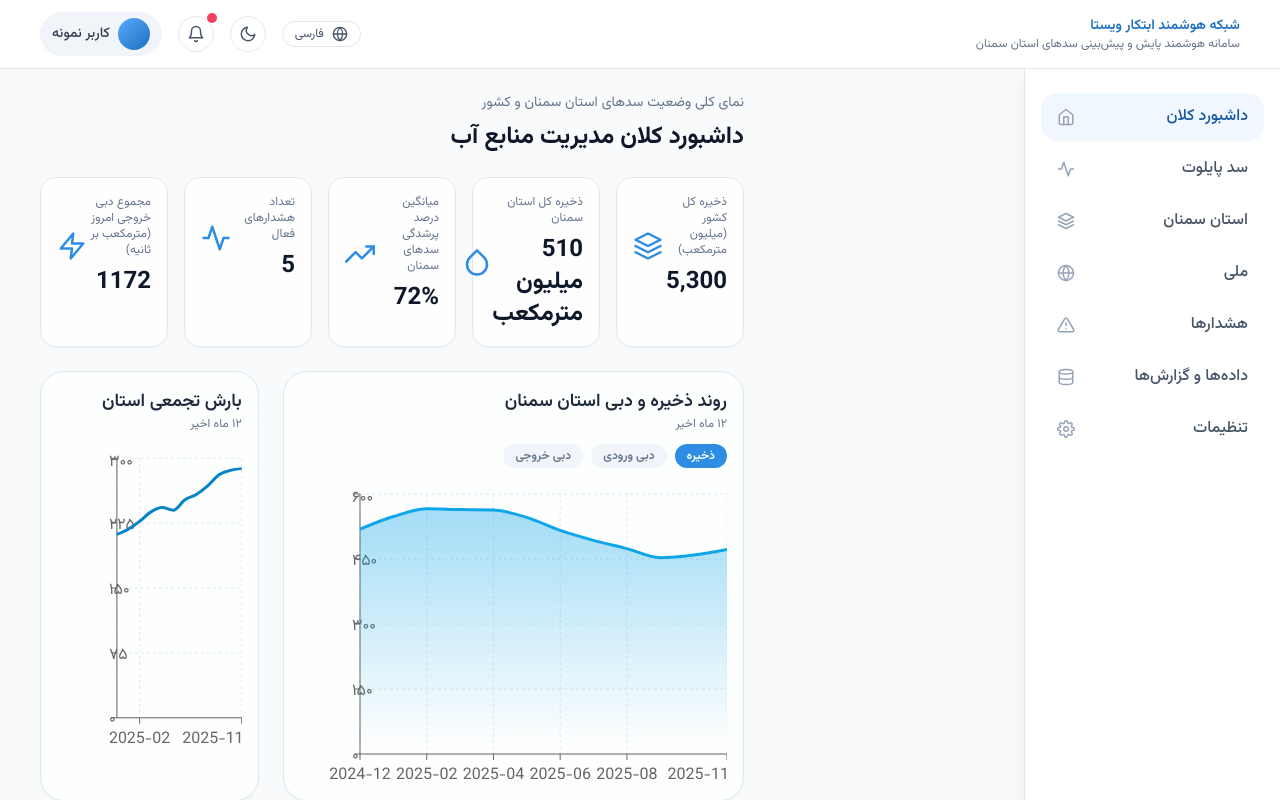
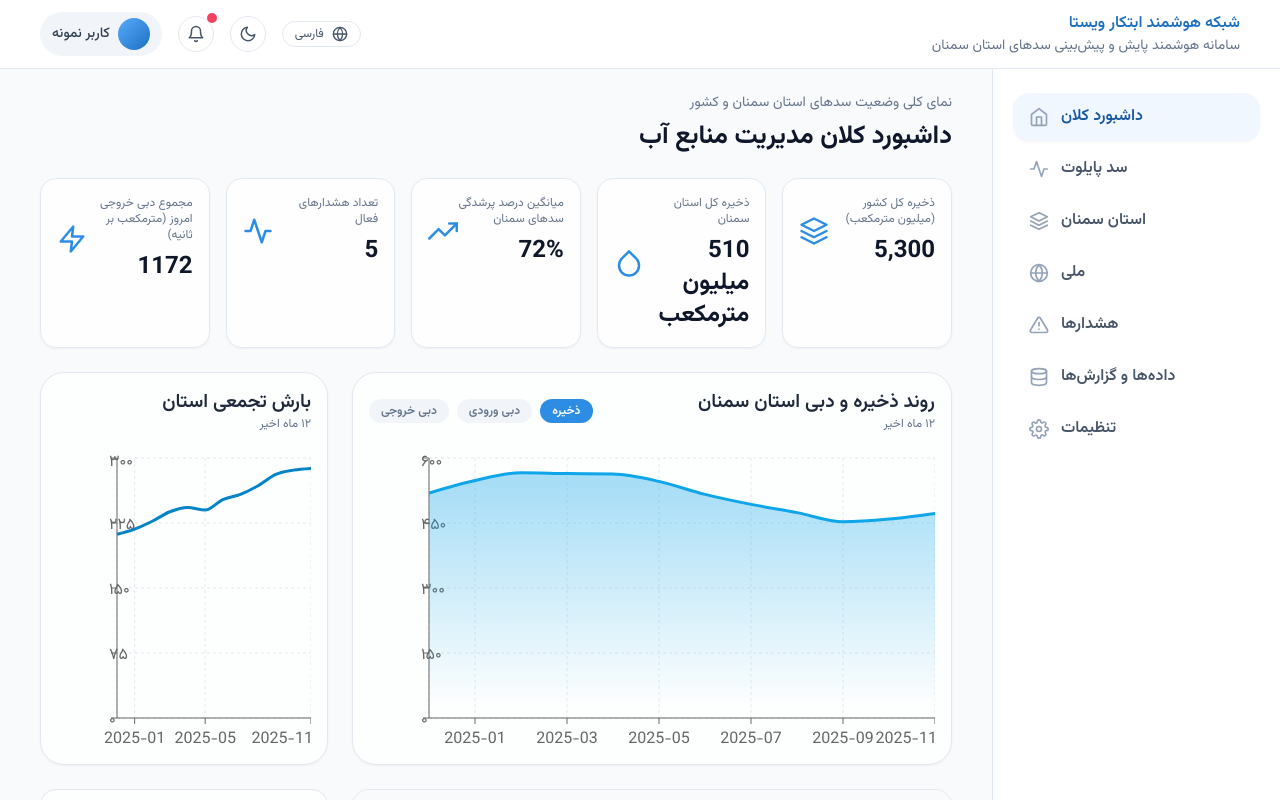
Before and after one commit to DeveloperCodeBase/suface, a React (Vite) app: page / in a window 1280 px wide. Shown: the top 800 px of the page. Built offline with nearby package versions, Linux system fonts and the light colour scheme.

Commit message:
Improve responsive layout and navigation

```diff
--- a/src/App.tsx
+++ b/src/App.tsx
@@ -1,5 +1,5 @@
 import React, { useEffect, useState } from 'react';
-import { Route, Routes } from 'react-router-dom';
+import { Route, Routes, useLocation } from 'react-router-dom';
 import Navbar from './components/Navbar';
 import Sidebar from './components/Sidebar';
 import OverviewPage from './pages/OverviewPage';
@@ -14,6 +14,7 @@ import { DataProvider } from './context/DataContext';
 const App: React.FC = () => {
   const [sidebarOpen, setSidebarOpen] = useState(false);
   const [theme, setTheme] = useState<'light' | 'dark'>('light');
+  const location = useLocation();
 
   useEffect(() => {
     document.documentElement.classList.toggle('dark', theme === 'dark');
@@ -24,17 +25,49 @@ const App: React.FC = () => {
     document.documentElement.setAttribute('dir', 'rtl');
   }, []);
 
+  useEffect(() => {
+    setSidebarOpen(false);
+  }, [location.pathname]);
+
+  useEffect(() => {
+    if (!sidebarOpen) {
+      document.body.style.removeProperty('overflow');
+      return;
+    }
+
+    const handleKeyDown = (event: KeyboardEvent) => {
+      if (event.key === 'Escape') {
+        setSidebarOpen(false);
+      }
+    };
+
+    document.body.style.overflow = 'hidden';
+    window.addEventListener('keydown', handleKeyDown);
+    return () => {
+      window.removeEventListener('keydown', handleKeyDown);
+      document.body.style.removeProperty('overflow');
+    };
+  }, [sidebarOpen]);
+
   return (
     <DataProvider>
-      <div className={`min-h-screen bg-slate-50 text-slate-900 dark:bg-slate-950 dark:text-white`}>
+      <div className="min-h-screen bg-slate-50 text-slate-900 dark:bg-slate-950 dark:text-white">
         <Navbar
-          onMenuClick={() => setSidebarOpen((prev) => !prev)}
+          onMenuClick={() => setSidebarOpen(true)}
           theme={theme}
           onThemeToggle={() => setTheme((prev) => (prev === 'light' ? 'dark' : 'light'))}
         />
-        <div className="flex">
-          <Sidebar isOpen={sidebarOpen} />
-          <main className="flex-1 px-4 py-6 sm:px-6 lg:px-10 lg:pr-6 lg:mr-64">
+        <div className="relative flex w-full">
+          <Sidebar isOpen={sidebarOpen} onClose={() => setSidebarOpen(false)} />
+          {sidebarOpen && (
+            <div
+              role="presentation"
+              className="fixed inset-0 z-30 bg-slate-900/50 backdrop-blur-sm lg:hidden"
+              onClick={() => setSidebarOpen(false)}
+            />
+          )}
+          <main className="flex-1 px-4 pb-10 pt-6 sm:px-6 lg:px-10">
+            <div className="mx-auto w-full max-w-7xl space-y-8">
               <Routes>
                 <Route path="/" element={<OverviewPage />} />
                 <Route path="/pilot-dam" element={<DamDetailPage />} />
@@ -44,6 +77,7 @@ const App: React.FC = () => {
                 <Route path="/data" element={<DataPage />} />
                 <Route path="/settings" element={<SettingsPage />} />
               </Routes>
+            </div>
           </main>
         </div>
       </div>
--- a/src/components/BarChartCard.tsx
+++ b/src/components/BarChartCard.tsx
@@ -57,7 +57,7 @@ const BarChartCard: React.FC<BarChartCardProps> = ({
       }`}
     >
       <div>
-        <h3 className="text-lg font-semibold text-slate-800 dark:text-white">{title}</h3>
+        <h3 className="section-title text-slate-800 dark:text-white">{title}</h3>
         {subtitle && <p className="text-xs text-slate-500">{subtitle}</p>}
       </div>
       <div className="mt-4" style={{ height }}>
--- a/src/components/Navbar.tsx
+++ b/src/components/Navbar.tsx
@@ -9,9 +9,9 @@ interface NavbarProps {
 
 const Navbar: React.FC<NavbarProps> = ({ onMenuClick, theme, onThemeToggle }) => {
   return (
-    <header className="sticky top-0 z-30 border-b border-slate-200 bg-white/90 backdrop-blur dark:border-slate-700 dark:bg-slate-900/80">
-      <div className="flex items-center justify-between px-4 py-3 sm:px-6 lg:px-10">
-        <div className="flex items-center gap-3">
+    <header className="sticky top-0 z-50 border-b border-slate-200 bg-white/90 backdrop-blur dark:border-slate-700 dark:bg-slate-900/80">
+      <div className="flex flex-wrap items-center justify-between gap-4 px-4 py-3 sm:px-6 lg:px-10">
+        <div className="flex items-center gap-3 text-right">
           <button
             onClick={onMenuClick}
             className="rounded-xl border border-slate-200 p-2 text-slate-600 hover:bg-slate-100 dark:border-slate-700 dark:text-slate-200 dark:hover:bg-slate-800 lg:hidden"
@@ -19,13 +19,13 @@ const Navbar: React.FC<NavbarProps> = ({ onMenuClick, theme, onThemeToggle }) =>
           >
             <FiMenu className="text-xl" />
           </button>
-          <div>
-            <p className="text-sm font-semibold text-brand-600">شبکه هوشمند ابتکار ویستا</p>
-            <p className="text-xs text-slate-500">سامانه هوشمند پایش و پیش‌بینی سدهای استان سمنان</p>
+          <div className="leading-tight">
+            <p className="text-sm font-semibold text-brand-600 sm:text-base">شبکه هوشمند ابتکار ویستا</p>
+            <p className="text-xs text-slate-500 sm:text-sm">سامانه هوشمند پایش و پیش‌بینی سدهای استان سمنان</p>
           </div>
         </div>
 
-        <div className="flex items-center gap-4">
+        <div className="flex items-center gap-3 sm:gap-4">
           <div className="flex items-center gap-2 rounded-full border border-slate-200 px-3 py-1 text-xs text-slate-600 dark:border-slate-700 dark:text-slate-100">
             <FiGlobe className="text-base" />
             <span>فارسی</span>
--- a/src/components/Sidebar.tsx
+++ b/src/components/Sidebar.tsx
@@ -1,6 +1,15 @@
-import React from 'react';
+import React, { useEffect, useRef } from 'react';
 import { NavLink } from 'react-router-dom';
-import { FiActivity, FiAlertTriangle, FiDatabase, FiGlobe, FiHome, FiLayers, FiSettings } from 'react-icons/fi';
+import {
+  FiActivity,
+  FiAlertTriangle,
+  FiDatabase,
+  FiGlobe,
+  FiHome,
+  FiLayers,
+  FiSettings,
+  FiX
+} from 'react-icons/fi';
 
 const navItems = [
   { label: 'داشبورد کلان', icon: <FiHome />, path: '/' },
@@ -14,30 +23,83 @@ const navItems = [
 
 interface SidebarProps {
   isOpen: boolean;
+  onClose: () => void;
 }
 
-const Sidebar: React.FC<SidebarProps> = ({ isOpen }) => {
+const focusableSelectors = 'a[href], button:not([disabled]), [tabindex="0"]';
+
+const Sidebar: React.FC<SidebarProps> = ({ isOpen, onClose }) => {
+  const sidebarRef = useRef<HTMLDivElement>(null);
+
+  useEffect(() => {
+    if (!isOpen) return;
+    const sidebar = sidebarRef.current;
+    if (!sidebar) return;
+
+    const focusable = sidebar.querySelectorAll<HTMLElement>(focusableSelectors);
+    const first = focusable[0];
+    const last = focusable[focusable.length - 1];
+    first?.focus();
+
+    const handleKeyDown = (event: KeyboardEvent) => {
+      if (event.key === 'Tab' && focusable.length > 1) {
+        if (event.shiftKey && document.activeElement === first) {
+          event.preventDefault();
+          last?.focus();
+        } else if (!event.shiftKey && document.activeElement === last) {
+          event.preventDefault();
+          first?.focus();
+        }
+      }
+
+      if (event.key === 'Escape') {
+        onClose();
+      }
+    };
+
+    sidebar.addEventListener('keydown', handleKeyDown);
+    return () => {
+      sidebar.removeEventListener('keydown', handleKeyDown);
+    };
+  }, [isOpen, onClose]);
+
   return (
     <aside
-      className={`fixed inset-y-0 right-0 z-40 w-64 transform border-l border-slate-200 bg-white/95 px-4 py-6 shadow-lg transition-transform dark:border-slate-800 dark:bg-slate-900/95 lg:static lg:translate-x-0 ${
+      ref={sidebarRef}
+      tabIndex={-1}
+      className={`fixed inset-y-0 right-0 z-40 w-72 max-w-xs transform border-l border-slate-200 bg-white/95 px-5 py-6 shadow-2xl transition-transform duration-300 ease-out dark:border-slate-800 dark:bg-slate-900/95 lg:static lg:translate-x-0 lg:shadow-none ${
         isOpen ? 'translate-x-0' : 'translate-x-full lg:translate-x-0'
       }`}
+      role={isOpen ? 'dialog' : undefined}
+      aria-modal={isOpen || undefined}
+      aria-label="منوی ناوبری"
     >
-      <nav className="space-y-1 text-sm font-medium">
+      <div className="flex items-center justify-between lg:hidden">
+        <p className="menu-title text-slate-700 dark:text-slate-200">منوی اصلی</p>
+        <button
+          onClick={onClose}
+          className="rounded-full border border-slate-200 p-2 text-slate-500 transition hover:bg-slate-100 dark:border-slate-700 dark:text-slate-200 dark:hover:bg-slate-800"
+          aria-label="بستن منو"
+        >
+          <FiX className="text-lg" />
+        </button>
+      </div>
+      <nav className="mt-4 space-y-1 text-sm font-medium lg:mt-0">
         {navItems.map((item) => (
           <NavLink
             key={item.path}
             to={item.path}
+            onClick={onClose}
             className={({ isActive }) =>
-              `flex items-center justify-between rounded-2xl px-4 py-3 transition hover:bg-slate-100 dark:hover:bg-slate-800 ${
+              `flex flex-row-reverse items-center gap-3 rounded-2xl px-4 py-3 text-right transition focus-visible:outline focus-visible:outline-2 focus-visible:outline-offset-2 focus-visible:outline-brand-500 ${
                 isActive
-                  ? 'bg-brand-50 text-brand-700 dark:bg-brand-500/20 dark:text-brand-100'
-                  : 'text-slate-600 dark:text-slate-200'
+                  ? 'bg-brand-50 text-brand-700 shadow-sm dark:bg-brand-500/15 dark:text-brand-100'
+                  : 'text-slate-600 hover:bg-slate-100 dark:text-slate-200 dark:hover:bg-slate-800'
               }`
             }
           >
-            <span className="text-base">{item.label}</span>
-            <span className="text-lg text-slate-400">{item.icon}</span>
+            <span className="text-xl text-slate-400">{item.icon}</span>
+            <span className="menu-item text-base font-semibold leading-6">{item.label}</span>
           </NavLink>
         ))}
       </nav>
--- a/src/index.css
+++ b/src/index.css
@@ -24,3 +24,26 @@ body {
 * {
   font-family: 'Vazirmatn', sans-serif;
 }
+
+@layer components {
+  .page-title {
+    font-size: clamp(1.5rem, 2vw, 2.4rem);
+    line-height: 1.3;
+    font-weight: 700;
+  }
+
+  .section-title {
+    font-size: clamp(1.1rem, 1.5vw, 1.5rem);
+    line-height: 1.4;
+    font-weight: 600;
+  }
+
+  .menu-title {
+    font-size: clamp(1rem, 1.4vw, 1.25rem);
+    font-weight: 600;
+  }
+
+  .menu-item {
+    font-size: clamp(0.95rem, 1.2vw, 1.05rem);
+  }
+}
--- a/src/pages/AlertsPage.tsx
+++ b/src/pages/AlertsPage.tsx
@@ -32,7 +32,7 @@ const AlertsPage: React.FC = () => {
     <div className="space-y-6">
       <div>
         <p className="text-sm text-slate-500">مدیریت و پایش هشدارهای عملیاتی</p>
-        <h1 className="mt-2 text-2xl font-bold text-slate-900 dark:text-white">مرکز هشدارها</h1>
+        <h1 className="page-title mt-2 text-slate-900 dark:text-white">مرکز هشدارها</h1>
       </div>
 
       <div className="rounded-3xl border border-slate-200 bg-white/80 p-4 shadow-sm dark:border-slate-700 dark:bg-slate-900/60">
--- a/src/pages/DamDetailPage.tsx
+++ b/src/pages/DamDetailPage.tsx
@@ -31,7 +31,7 @@ const DamDetailPage: React.FC = () => {
       <div className="flex flex-wrap items-center justify-between gap-4">
         <div>
           <p className="text-sm text-slate-500">استان سمنان – حوضه آبریز {pilotDam.basin}</p>
-          <h1 className="mt-2 text-2xl font-bold text-slate-900 dark:text-white">{pilotDam.name}</h1>
+          <h1 className="page-title mt-2 text-slate-900 dark:text-white">{pilotDam.name}</h1>
         </div>
         <span className={`rounded-full px-4 py-2 text-sm font-semibold ${statusStyles[pilotDam.status]}`}>
           وضعیت: {pilotDam.status}
@@ -122,7 +122,7 @@ const DamDetailPage: React.FC = () => {
 
       <div className="grid gap-6 lg:grid-cols-3">
         <div className="rounded-3xl border border-slate-200 bg-white/80 p-4 shadow-sm dark:border-slate-700 dark:bg-slate-900/60 lg:col-span-2">
-          <h3 className="text-lg font-semibold text-slate-800 dark:text-white">بارش و تبخیر</h3>
+          <h3 className="section-title text-slate-800 dark:text-white">بارش و تبخیر</h3>
           <div className="mt-4 h-72">
             <ResponsiveContainer width="100%" height="100%">
               <ComposedChart data={series.slice(-30)}>
--- a/src/pages/DataPage.tsx
+++ b/src/pages/DataPage.tsx
@@ -80,7 +80,7 @@ const DataPage: React.FC = () => {
     <div className="space-y-6">
       <div>
         <p className="text-sm text-slate-500">دسترسی به داده‌های خام و گزارش‌گیری</p>
-        <h1 className="mt-2 text-2xl font-bold text-slate-900 dark:text-white">داده‌ها و گزارش‌ها</h1>
+        <h1 className="page-title mt-2 text-slate-900 dark:text-white">داده‌ها و گزارش‌ها</h1>
       </div>
 
       <div className="rounded-3xl border border-slate-200 bg-white/80 p-6 shadow-sm dark:border-slate-700 dark:bg-slate-900/60">
--- a/src/pages/OverviewPage.tsx
+++ b/src/pages/OverviewPage.tsx
@@ -50,7 +50,7 @@ const OverviewPage: React.FC = () => {
     <div className="space-y-6">
       <div>
         <p className="text-sm text-slate-500">نمای کلی وضعیت سدهای استان سمنان و کشور</p>
-        <h1 className="mt-2 text-2xl font-bold text-slate-900 dark:text-white">داشبورد کلان مدیریت منابع آب</h1>
+        <h1 className="page-title mt-2 text-slate-900 dark:text-white">داشبورد کلان مدیریت منابع آب</h1>
       </div>
 
       <div className="grid gap-4 sm:grid-cols-2 xl:grid-cols-5">
@@ -63,7 +63,7 @@ const OverviewPage: React.FC = () => {
         <div className="rounded-3xl border border-slate-200 bg-white/80 p-4 shadow-sm dark:border-slate-700 dark:bg-slate-900/60 lg:col-span-2">
           <div className="flex flex-wrap items-center justify-between gap-3">
             <div>
-              <h2 className="text-lg font-semibold text-slate-800 dark:text-white">روند ذخیره و دبی استان سمنان</h2>
+              <h2 className="section-title text-slate-800 dark:text-white">روند ذخیره و دبی استان سمنان</h2>
               <p className="text-xs text-slate-500">۱۲ ماه اخیر</p>
             </div>
             <div className="flex gap-2 text-xs">
@@ -106,7 +106,7 @@ const OverviewPage: React.FC = () => {
         <div className="rounded-3xl border border-slate-200 bg-white/80 p-4 shadow-sm dark:border-slate-700 dark:bg-slate-900/60">
           <div className="flex items-center justify-between">
             <div>
-              <h2 className="text-lg font-semibold text-slate-800 dark:text-white">بارش تجمعی استان</h2>
+              <h2 className="section-title text-slate-800 dark:text-white">بارش تجمعی استان</h2>
               <p className="text-xs text-slate-500">۱۲ ماه اخیر</p>
             </div>
           </div>
--- a/src/pages/SemnanPage.tsx
+++ b/src/pages/SemnanPage.tsx
@@ -12,7 +12,7 @@ const SemnanPage: React.FC = () => {
     <div className="space-y-6">
       <div>
         <p className="text-sm text-slate-500">خلاصه وضعیت سدهای استان و بارش‌های اخیر</p>
-        <h1 className="mt-2 text-2xl font-bold text-slate-900 dark:text-white">داشبورد استان سمنان</h1>
+        <h1 className="page-title mt-2 text-slate-900 dark:text-white">داشبورد استان سمنان</h1>
       </div>
 
       <div className="grid gap-4 md:grid-cols-2 xl:grid-cols-4">
@@ -24,7 +24,7 @@ const SemnanPage: React.FC = () => {
 
       <div className="grid gap-6 lg:grid-cols-2">
         <div className="rounded-3xl border border-slate-200 bg-gradient-to-br from-sky-50 to-white p-6 shadow-sm dark:border-slate-700 dark:from-slate-900 dark:to-slate-900/70">
-          <h3 className="text-lg font-semibold text-slate-800 dark:text-white">نقشه استان سمنان – محل سدها</h3>
+          <h3 className="section-title text-slate-800 dark:text-white">نقشه استان سمنان – محل سدها</h3>
           <div className="relative mt-6 h-80 rounded-3xl bg-gradient-to-br from-slate-100 via-white to-sky-100 p-4 dark:from-slate-800 dark:via-slate-900 dark:to-slate-800">
             {semnanMarkers.map((marker) => (
               <div
@@ -61,7 +61,7 @@ const SemnanPage: React.FC = () => {
       </div>
 
       <div className="rounded-3xl border border-slate-200 bg-white/80 p-6 shadow-sm dark:border-slate-700 dark:bg-slate-900/60">
-        <h3 className="text-lg font-semibold text-slate-800 dark:text-white">جدول سدهای استان سمنان</h3>
+        <h3 className="section-title text-slate-800 dark:text-white">جدول سدهای استان سمنان</h3>
         <div className="mt-4">
           <DataTable
             keyField="id"
--- a/src/pages/SettingsPage.tsx
+++ b/src/pages/SettingsPage.tsx
@@ -10,12 +10,12 @@ const SettingsPage: React.FC = () => {
     <div className="space-y-6">
       <div>
         <p className="text-sm text-slate-500">مدیریت تنظیمات نمایش و زبان</p>
-        <h1 className="mt-2 text-2xl font-bold text-slate-900 dark:text-white">تنظیمات</h1>
+        <h1 className="page-title mt-2 text-slate-900 dark:text-white">تنظیمات</h1>
       </div>
 
       <div className="grid gap-6 lg:grid-cols-2">
         <div className="rounded-3xl border border-slate-200 bg-white/80 p-6 shadow-sm dark:border-slate-700 dark:bg-slate-900/60">
-          <h3 className="text-lg font-semibold text-slate-800 dark:text-white">ظاهر و زبان</h3>
+          <h3 className="section-title text-slate-800 dark:text-white">ظاهر و زبان</h3>
           <div className="mt-4 space-y-4 text-sm">
             <div className="flex items-center justify-between">
               <span>زبان فعال</span>
@@ -43,7 +43,7 @@ const SettingsPage: React.FC = () => {
         </div>
 
         <div className="rounded-3xl border border-slate-200 bg-white/80 p-6 shadow-sm dark:border-slate-700 dark:bg-slate-900/60">
-          <h3 className="text-lg font-semibold text-slate-800 dark:text-white">نمایش داده</h3>
+          <h3 className="section-title text-slate-800 dark:text-white">نمایش داده</h3>
           <div className="mt-4 space-y-4 text-sm">
             <label className="flex items-center justify-between">
               <span>به‌روزرسانی خودکار</span>
```
Also changed, not shown: src/pages/NationalPage.tsx (+4 -4 lines). Lines whose indentation alone changed are shown as unchanged.
